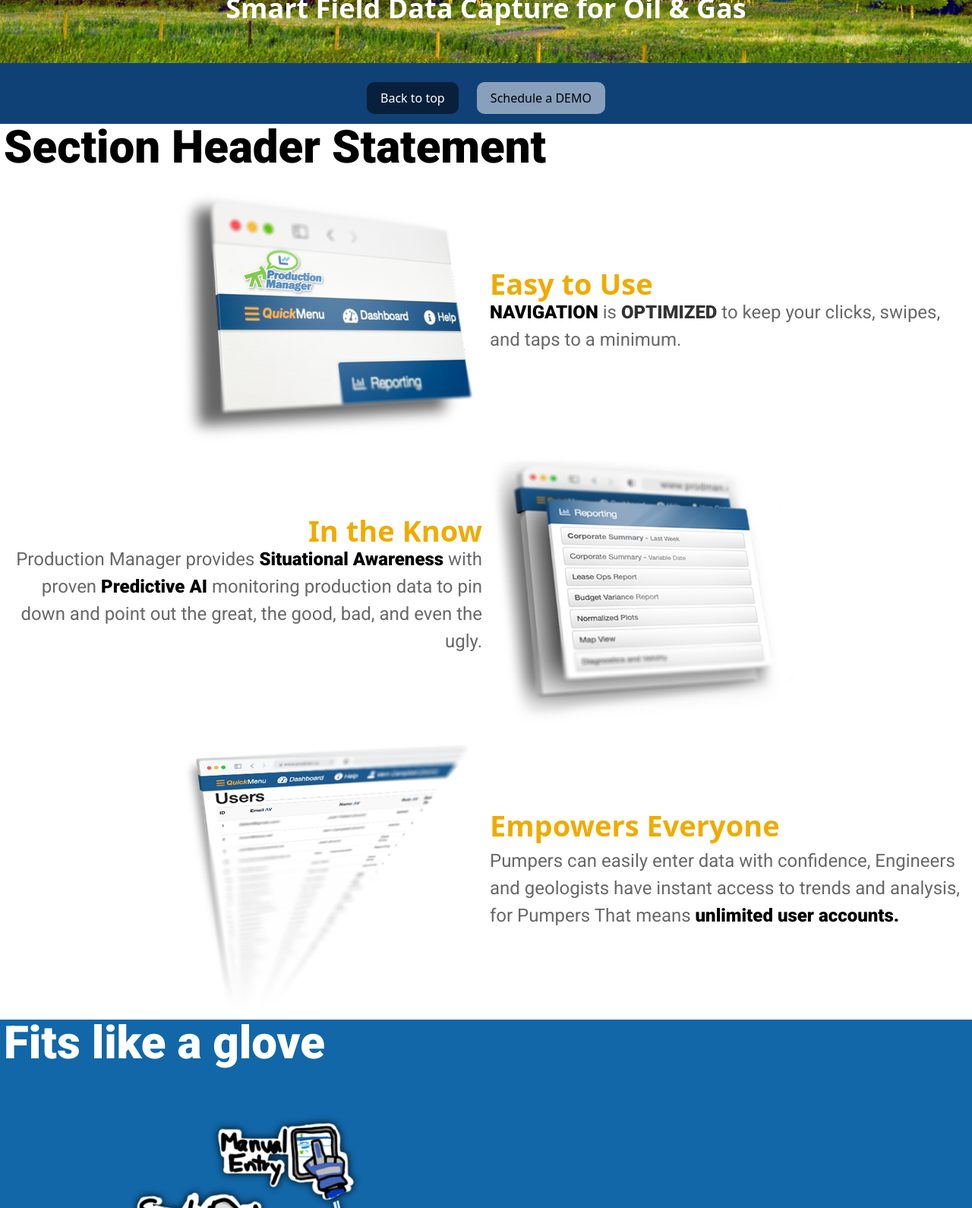
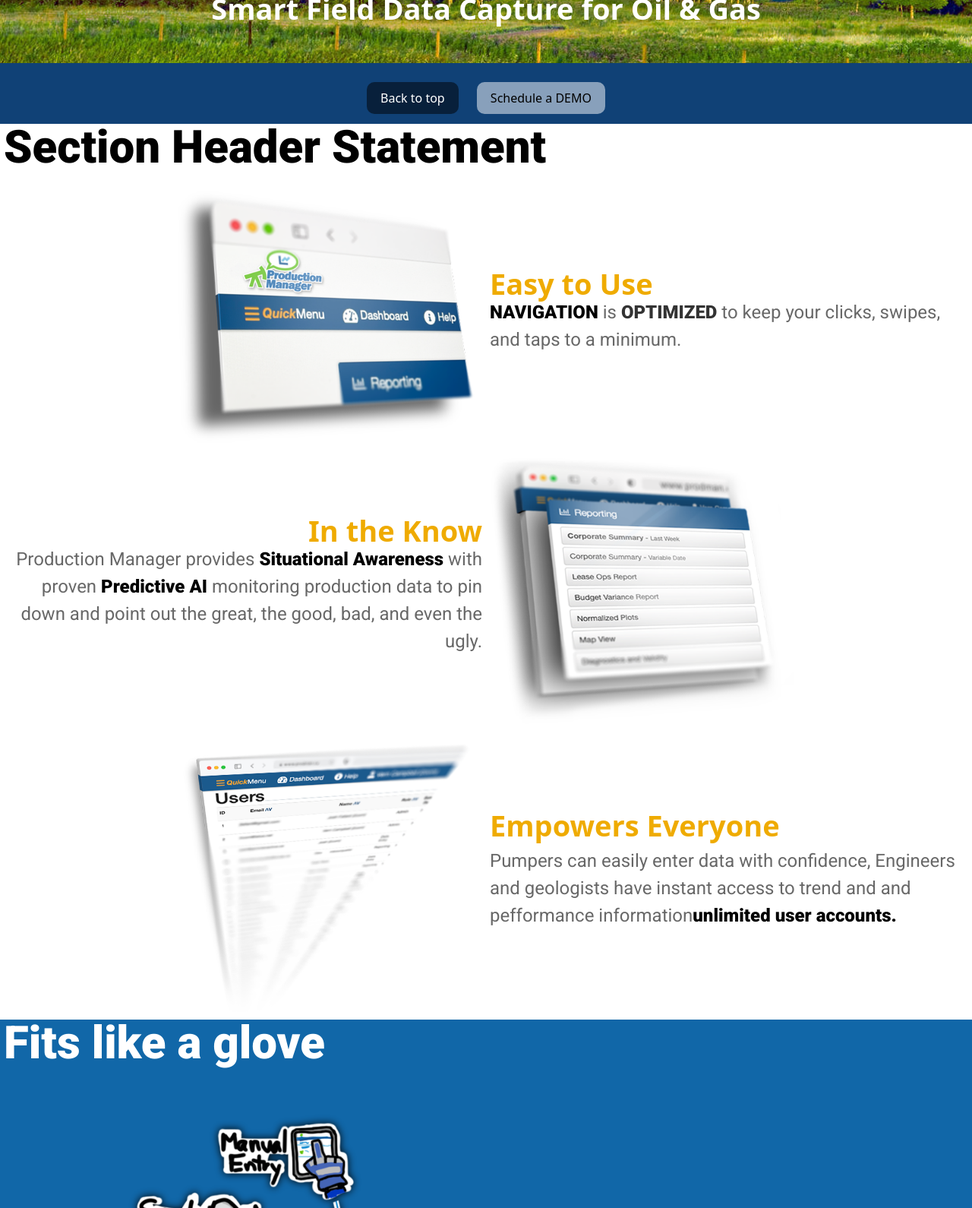
Before and after one commit to xzed12/prodman4usa, a plain HTML site: page index.html in a window 1280 px wide. Shown: the part 637-2227 px from the top of the page at 76% size. Drawn offline with nearby package versions, Linux system fonts and the light colour scheme.

Commit message:
content mods - top3 features

```diff
--- a/css/pm1styles_FPsyntax.css
+++ b/css/pm1styles_FPsyntax.css
@@ -88,7 +88,7 @@ h5 {
 }
 
 h6 {
-  font-size : 36px;
+  font-size : 38px;
   font-weight : 900;
   line-height: inherit;
   /* -webkit-text-shadow: 0 0 0 rgba(0,0,0,.9);
--- a/index.html
+++ b/index.html
@@ -113,7 +113,7 @@
           <h4 style="color:#efab00;">Empowers Everyone</h4>
           </div>
           <div class="items-left">
-            <p>Pumpers can easily enter data with confidence, Engineers and geologists have instant access to trends and analysis,   for Pumpers That means <b style="color:#000;">unlimited user accounts.</b></p>
+            <p>Pumpers can easily enter data with confidence, Engineers and geologists have instant access to trend and and pefformance information<b style="color:#000;">unlimited user accounts.</b></p>
           </div>
         </div>
     </div>
```
